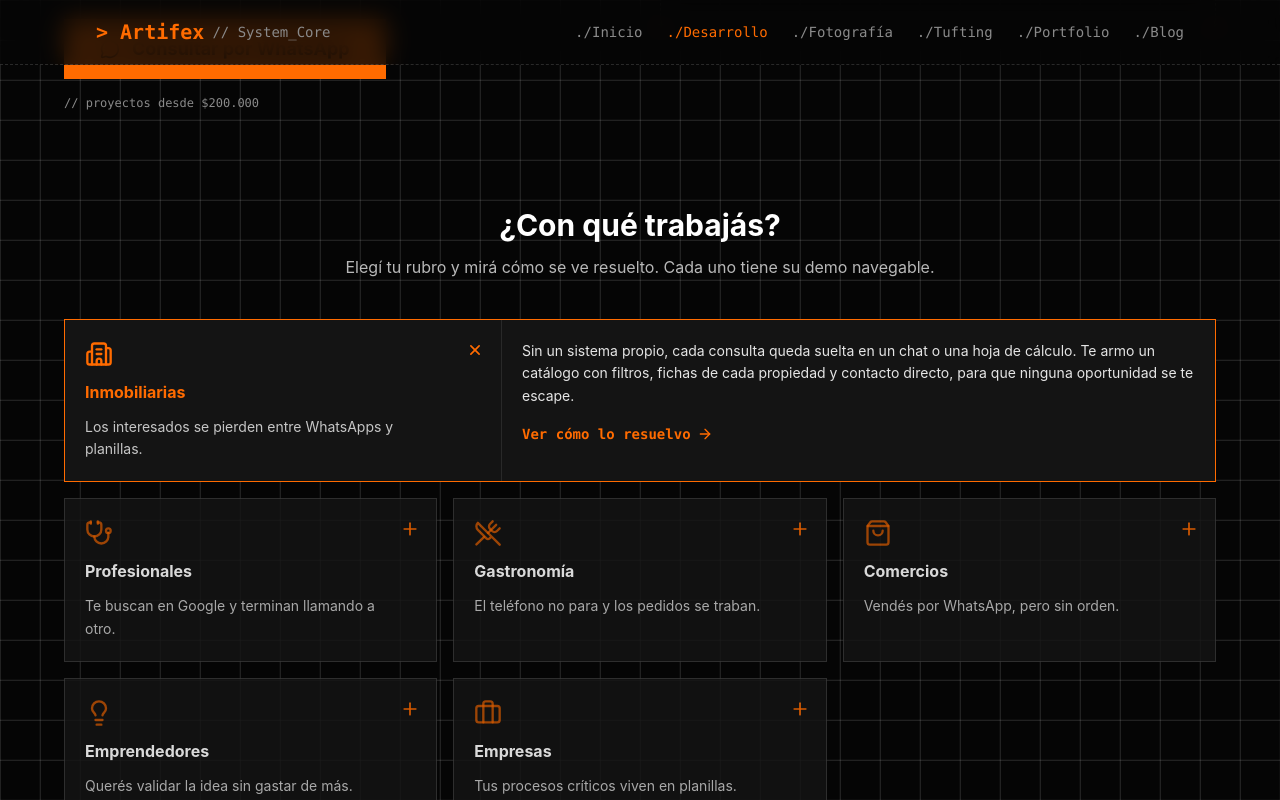
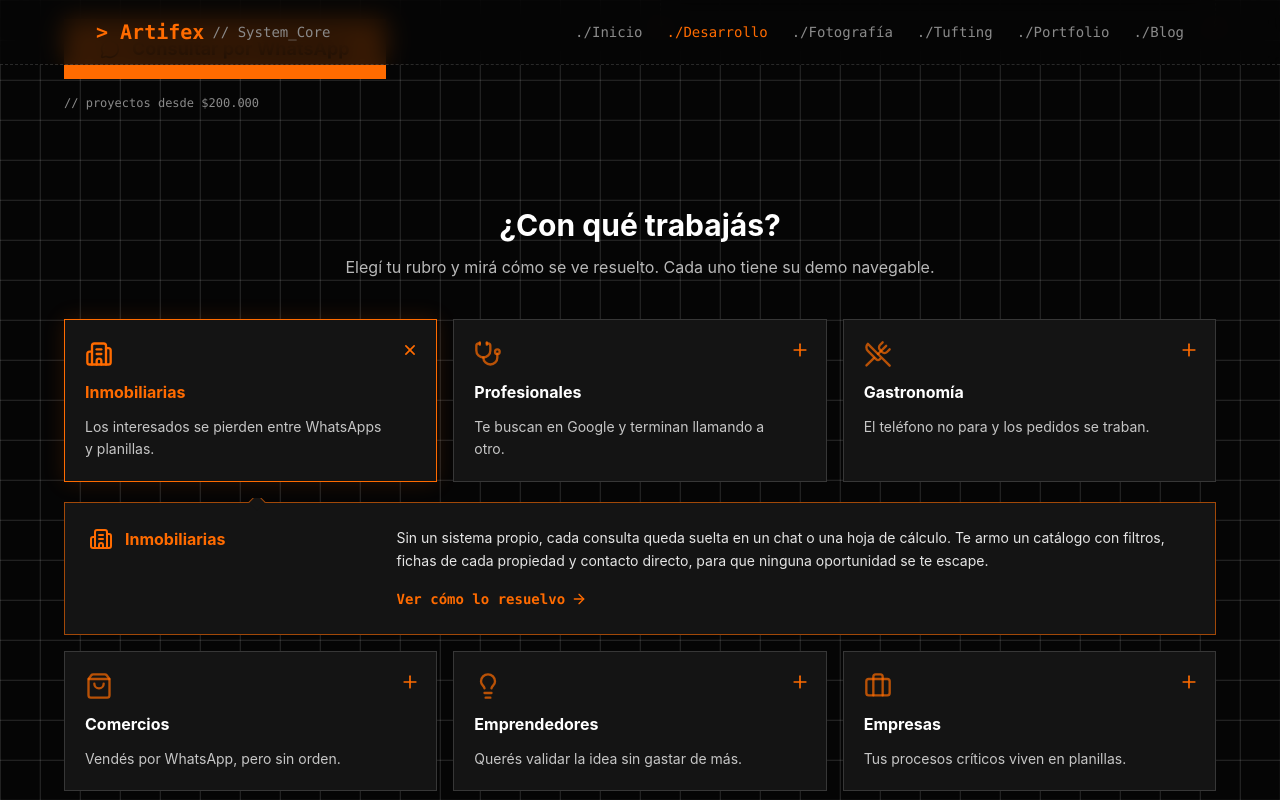
Before and after one commit to artifex94/artifex94.github.io, a React (Vite) app: page /servicios/desarrollo in a window 1280 px wide. Both pictures are taken after a click on the button 250 px from the left and 1008 px from the top of the page. Shown: the part 608-1408 px from the top of the page. Built offline with nearby package versions, Linux system fonts and the light colour scheme.

Commit message:
feat(desarrollo): expansion de rubros con panel por fila (movimiento ordenado)

```diff
--- a/src/components/dev/SegmentCard.tsx
+++ b/src/components/dev/SegmentCard.tsx
@@ -1,97 +1,48 @@
-import React, { useRef } from 'react';
-import { motion, useReducedMotion } from 'framer-motion';
-import { Link } from 'react-router-dom';
-import { ArrowRight, Plus } from 'lucide-react';
+import React from 'react';
+import { Plus } from 'lucide-react';
 import type { Segment } from '../../data/business';
 
 interface SegmentCardProps {
   segment: Segment;
-  isOpen: boolean;
-  /** Another card is open, so this one steps back. */
-  isDimmed: boolean;
+  isActive: boolean;
   onToggle: () => void;
 }
 
-// A rubro card. Collapsed it lives in its grid cell; expanded it takes over the
-// whole row (col-span-full) and its siblings reflow underneath. The pain + demo
-// link, always in the DOM (clipped when collapsed, so links stay crawlable and
-// test-visible), lay out horizontally beside the header on desktop. framer's
-// layout drives the box morph; the grid reordering IS the structural argument.
-export const SegmentCard: React.FC<SegmentCardProps> = ({ segment, isOpen, isDimmed, onToggle }) => {
-  const reduce = useReducedMotion();
+// A rubro card. It stays fixed in its grid cell — never resizes or moves. The
+// description opens in a full-width strip below the card's row (see SegmentGrid),
+// so the grid never reflows: only the rows underneath shift down. Active state
+// is a highlighted border; the "+" rotates to "×".
+export const SegmentCard: React.FC<SegmentCardProps> = ({ segment, isActive, onToggle }) => {
   const Icon = segment.icon;
-  const panelId = `segment-panel-${segment.slug}`;
-  const btnRef = useRef<HTMLButtonElement>(null);
-
-  // Escape collapses the open card and returns focus to its toggle.
-  const handleKeyDown = (e: React.KeyboardEvent) => {
-    if (e.key === 'Escape' && isOpen) {
-      onToggle();
-      btnRef.current?.focus();
-    }
-  };
 
   return (
-    <motion.div
-      layout={reduce ? false : true}
-      transition={{ layout: { duration: reduce ? 0 : 0.45, ease: [0.22, 1, 0.36, 1] } }}
-      animate={{ opacity: isDimmed ? 0.85 : 1 }}
-      onKeyDown={handleKeyDown}
-      className={`flex overflow-hidden border bg-surface transition-[border-color,box-shadow] duration-300 ${
-        isOpen
-          ? 'col-span-full flex-col border-accent md:flex-row md:items-stretch'
-          : 'flex-col border-line hover:border-accent hover:shadow-[0_0_20px_rgba(255,107,0,0.2)]'
-      }`}
-    >
-      <motion.button
-        ref={btnRef}
-        layout={reduce ? false : 'position'}
+    <button
       type="button"
       onClick={onToggle}
-        aria-expanded={isOpen}
-        aria-controls={panelId}
-        className={`group relative flex min-h-[44px] w-full flex-col gap-3 p-5 pr-12 text-left focus-visible:outline-2 focus-visible:outline-offset-2 focus-visible:outline-accent ${
-          isOpen ? 'md:w-[38%] md:shrink-0 md:justify-center md:border-r md:border-line/60' : ''
+      aria-expanded={isActive}
+      aria-controls={isActive ? 'segment-detail' : undefined}
+      className={`group relative flex min-h-[44px] w-full flex-col gap-3 border bg-surface p-5 pr-12 text-left transition-[border-color,box-shadow] duration-300 focus-visible:outline-2 focus-visible:outline-offset-2 focus-visible:outline-accent ${
+        isActive
+          ? 'border-accent shadow-[0_0_20px_rgba(255,107,0,0.15)]'
+          : 'border-line hover:border-accent hover:shadow-[0_0_20px_rgba(255,107,0,0.2)]'
       }`}
     >
       <span
         aria-hidden="true"
         className={`absolute right-4 top-5 text-accent transition-transform duration-300 ${
-            isOpen ? 'rotate-45' : 'group-hover:rotate-90'
+          isActive ? 'rotate-45' : 'group-hover:rotate-90'
         }`}
       >
         <Plus className="h-5 w-5" />
       </span>
       <Icon
-          className={`h-7 w-7 transition-colors ${isOpen ? 'text-accent' : 'text-accent/70 group-hover:text-accent'}`}
+        className={`h-7 w-7 transition-colors ${isActive ? 'text-accent' : 'text-accent/70 group-hover:text-accent'}`}
         aria-hidden="true"
       />
-        <h3 className={`font-bold transition-colors ${isOpen ? 'text-accent' : 'text-white group-hover:text-accent'}`}>
+      <h3 className={`font-bold transition-colors ${isActive ? 'text-accent' : 'text-white group-hover:text-accent'}`}>
         {segment.title}
       </h3>
       <p className="text-sm leading-relaxed text-primary/85">{segment.hook}</p>
-      </motion.button>
-
-      <motion.div
-        id={panelId}
-        layout={reduce ? false : 'position'}
-        aria-hidden={!isOpen}
-        className={`overflow-hidden transition-opacity duration-300 ${
-          isOpen
-            ? 'border-t border-line/60 p-5 opacity-100 md:flex-1 md:border-t-0'
-            : 'max-h-0 opacity-0'
-        }`}
-      >
-        <p className="text-sm leading-relaxed text-primary">{segment.pain}</p>
-        <Link
-          to={`/business/${segment.slug}`}
-          tabIndex={isOpen ? 0 : -1}
-          className="mt-4 inline-flex items-center gap-1.5 font-mono text-sm font-bold text-accent transition-opacity hover:opacity-80 focus-visible:outline-2 focus-visible:outline-offset-2 focus-visible:outline-accent"
-        >
-          Ver cómo lo resuelvo
-          <ArrowRight className="h-4 w-4" aria-hidden="true" />
-        </Link>
-      </motion.div>
-    </motion.div>
+    </button>
   );
 };
--- a/src/components/dev/SegmentGrid.tsx
+++ b/src/components/dev/SegmentGrid.tsx
@@ -1,13 +1,92 @@
-import React, { useState } from 'react';
-import { LayoutGroup } from 'framer-motion';
-import { segments } from '../../data/business';
+import React, { useEffect, useState } from 'react';
+import { AnimatePresence, motion, useReducedMotion } from 'framer-motion';
+import { Link } from 'react-router-dom';
+import { ArrowRight } from 'lucide-react';
+import { segments, type Segment } from '../../data/business';
 import { Reveal } from '../Reveal';
 import { SegmentCard } from './SegmentCard';
 
-// "¿Con qué trabajás?" — the six rubros from the old site, each fused with a
-// link to its live demo. Only one card expands at a time; the rest dim.
+// Tracks how many columns the grid renders (1 / 2 / 3), matching the Tailwind
+// breakpoints, so we can tell which row a card sits in. Guards keep it inert in
+// jsdom (tests) and during the prerender's first paint.
+const useColumns = (): number => {
+  const [cols, setCols] = useState(1);
+  useEffect(() => {
+    if (typeof window.matchMedia !== 'function') return;
+    const lg = window.matchMedia('(min-width: 1024px)');
+    const sm = window.matchMedia('(min-width: 640px)');
+    const update = () => setCols(lg.matches ? 3 : sm.matches ? 2 : 1);
+    update();
+    lg.addEventListener('change', update);
+    sm.addEventListener('change', update);
+    return () => {
+      lg.removeEventListener('change', update);
+      sm.removeEventListener('change', update);
+    };
+  }, []);
+  return cols;
+};
+
+// The detail strip: full-width panel with the pain + demo link, and a pointer
+// that slides to sit under the active card's column.
+const SegmentDetail: React.FC<{ segment: Segment; cols: number; colIndex: number }> = ({
+  segment,
+  cols,
+  colIndex,
+}) => {
+  const Icon = segment.icon;
+  return (
+    <div id="segment-detail" role="region" className="relative mt-1 border border-accent/60 bg-surface p-5 md:p-6">
+      {/* Pointer to the active card — slides horizontally on same-row switches. */}
+      <span
+        aria-hidden="true"
+        className="absolute -top-[7px] -ml-1.5 hidden h-3 w-3 rotate-45 border-l border-t border-accent/60 bg-surface transition-[left] duration-300 ease-out sm:block"
+        style={{ left: `${((colIndex + 0.5) / cols) * 100}%` }}
+      />
+      <div className="flex flex-col gap-4 md:flex-row md:items-start md:gap-8">
+        <div className="flex items-center gap-3 md:w-1/4 md:shrink-0">
+          <Icon className="h-6 w-6 shrink-0 text-accent" aria-hidden="true" />
+          <h3 className="font-bold text-accent">{segment.title}</h3>
+        </div>
+        <div className="md:flex-1">
+          <p className="text-sm leading-relaxed text-primary">{segment.pain}</p>
+          <Link
+            to={`/business/${segment.slug}`}
+            className="mt-4 inline-flex items-center gap-1.5 font-mono text-sm font-bold text-accent transition-opacity hover:opacity-80 focus-visible:outline-2 focus-visible:outline-offset-2 focus-visible:outline-accent"
+          >
+            Ver cómo lo resuelvo
+            <ArrowRight className="h-4 w-4" aria-hidden="true" />
+          </Link>
+        </div>
+      </div>
+    </div>
+  );
+};
+
+// "¿Con qué trabajás?" — the six rubros, each fused with a link to its live
+// demo. Cards stay fixed in their cells; clicking one opens a full-width strip
+// below that card's ROW, so nothing reflows sideways — only the rows beneath it
+// shift down. Coherent, predictable movement instead of the whole grid jumping.
 export const SegmentGrid: React.FC = () => {
+  const reduce = useReducedMotion();
+  const cols = useColumns();
   const [openSlug, setOpenSlug] = useState<string | null>(null);
+
+  // Close on Escape (focus stays on the card button, which was never moved).
+  useEffect(() => {
+    if (!openSlug) return;
+    const onKey = (e: KeyboardEvent) => {
+      if (e.key === 'Escape') setOpenSlug(null);
+    };
+    window.addEventListener('keydown', onKey);
+    return () => window.removeEventListener('keydown', onKey);
+  }, [openSlug]);
+
+  const openIndex = openSlug ? segments.findIndex((s) => s.slug === openSlug) : -1;
+  const openSegment = openIndex >= 0 ? segments[openIndex] : null;
+  // Index of the last card in the open card's row: the strip goes right after it.
+  const detailAfterIndex =
+    openIndex >= 0 ? Math.min(segments.length - 1, (Math.floor(openIndex / cols) + 1) * cols - 1) : -1;
 
   return (
     <section>
@@ -18,22 +97,34 @@ export const SegmentGrid: React.FC = () => {
         </p>
       </Reveal>
 
-      <LayoutGroup>
-        <div className="grid grid-cols-1 gap-4 sm:grid-cols-2 lg:grid-cols-3">
-          {segments.map((segment) => {
-            const isOpen = openSlug === segment.slug;
-            return (
+      <div className="grid grid-cols-1 gap-4 sm:grid-cols-2 lg:grid-cols-3">
+        {segments.map((segment, i) => {
+          const isActive = openSlug === segment.slug;
+          return (
+            <React.Fragment key={segment.slug}>
               <SegmentCard
-                key={segment.slug}
                 segment={segment}
-                isOpen={isOpen}
-                isDimmed={openSlug !== null && !isOpen}
-                onToggle={() => setOpenSlug(isOpen ? null : segment.slug)}
+                isActive={isActive}
+                onToggle={() => setOpenSlug(isActive ? null : segment.slug)}
               />
-            );
-          })}
-        </div>
-      </LayoutGroup>
+              <AnimatePresence initial={false}>
+                {openSegment && detailAfterIndex === i && (
+                  <motion.div
+                    key="segment-detail"
+                    className="col-span-full overflow-hidden"
+                    initial={reduce ? false : { height: 0, opacity: 0 }}
+                    animate={{ height: 'auto', opacity: 1 }}
+                    exit={reduce ? { opacity: 0 } : { height: 0, opacity: 0 }}
+                    transition={{ duration: reduce ? 0 : 0.4, ease: [0.22, 1, 0.36, 1] }}
+                  >
+                    <SegmentDetail segment={openSegment} cols={cols} colIndex={openIndex % cols} />
+                  </motion.div>
+                )}
+              </AnimatePresence>
+            </React.Fragment>
+          );
+        })}
+      </div>
     </section>
   );
 };
```
Also changed, not shown: 2 other files (tests, documents, lock files or other folders). Lines whose indentation alone changed are shown as unchanged.
